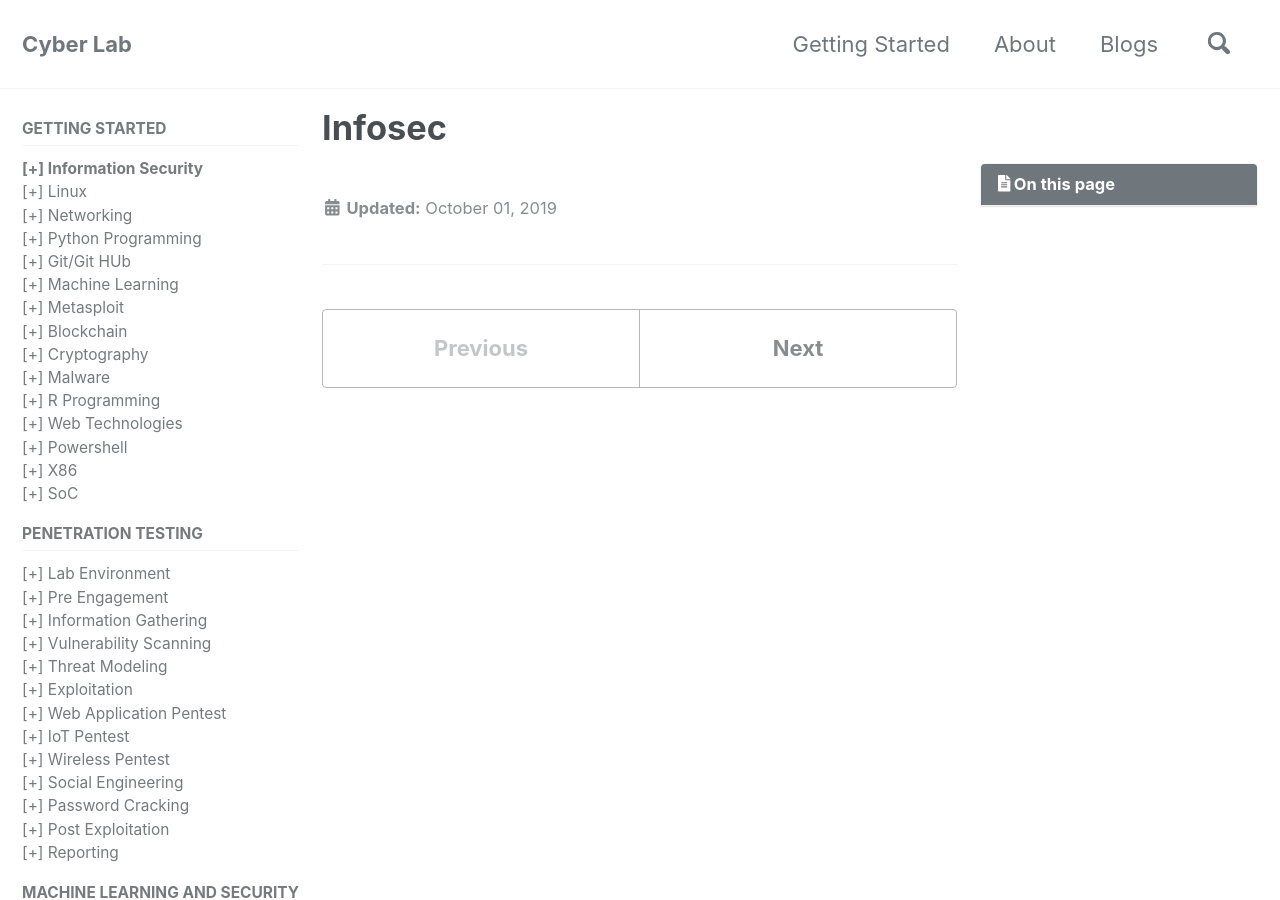
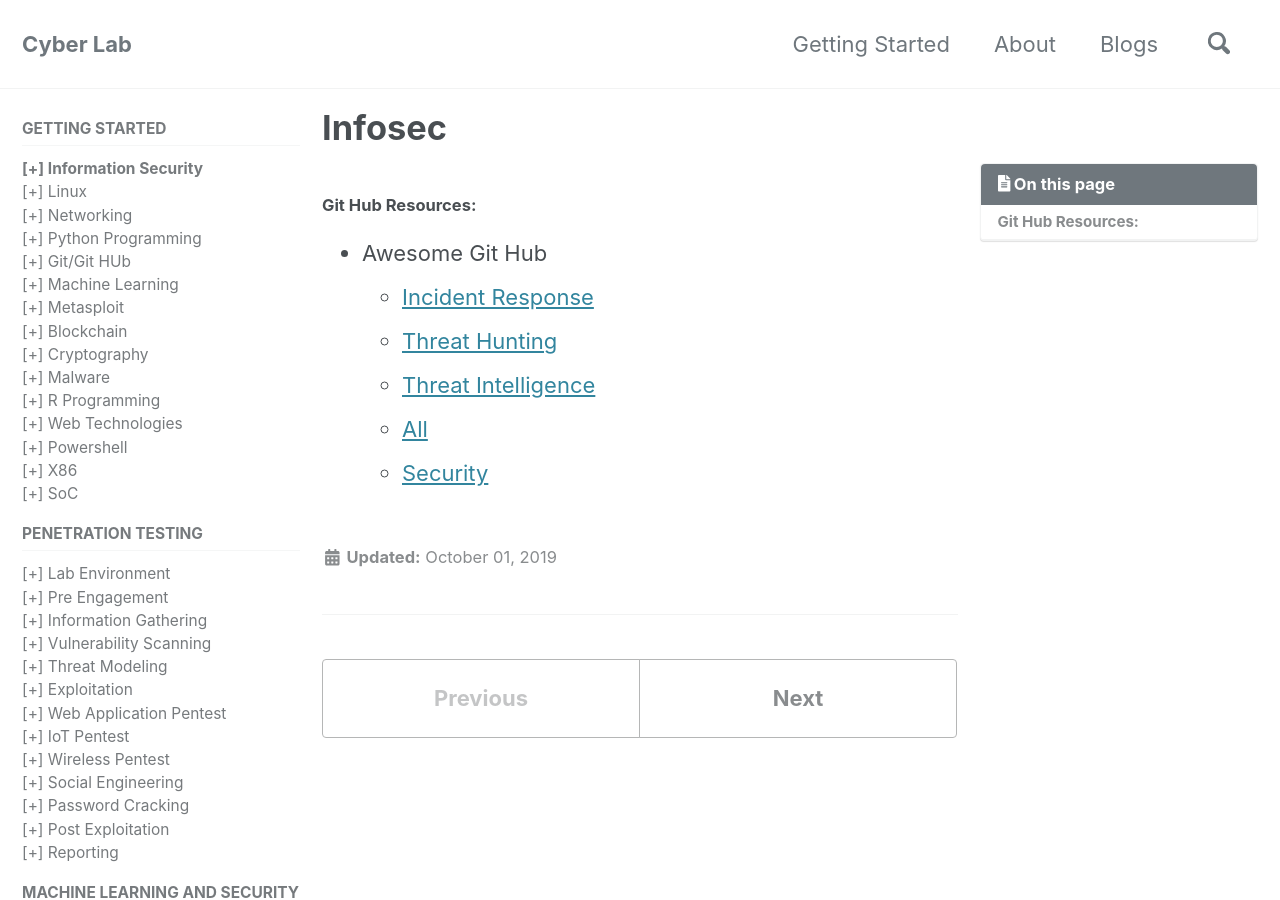
Before and after one commit to mohareti/cyberlab, a Jekyll site: the page built from _docs/01_infosec-101.md, in a window 1280 px wide and 900 px high. Built offline with Jekyll 4.4.1, drawn with Linux system fonts in a browser that asks for light colours; cached includes are drawn as plain includes; nearby versions of some CDN libraries.

Commit message:
Update 01_infosec-101.md

```diff
--- a/_docs/01_infosec-101.md
+++ b/_docs/01_infosec-101.md
@@ -3,3 +3,12 @@ title: "Infosec"
 permalink: /docs/01_infosec-101/
 toc: true
 ---
+
+
+#### Git Hub Resources:
+- Awesome Git Hub
+  - [Incident Response](https://github.com/meirwah/awesome-incident-response)
+  - [Threat Hunting](https://github.com/0x4D31/awesome-threat-detection)
+  - [Threat Intelligence](https://github.com/hslatman/awesome-threat-intelligence)
+  - [All](https://github.com/sindresorhus/awesome)
+  - [Security](https://github.com/sbilly/awesome-security)
```
